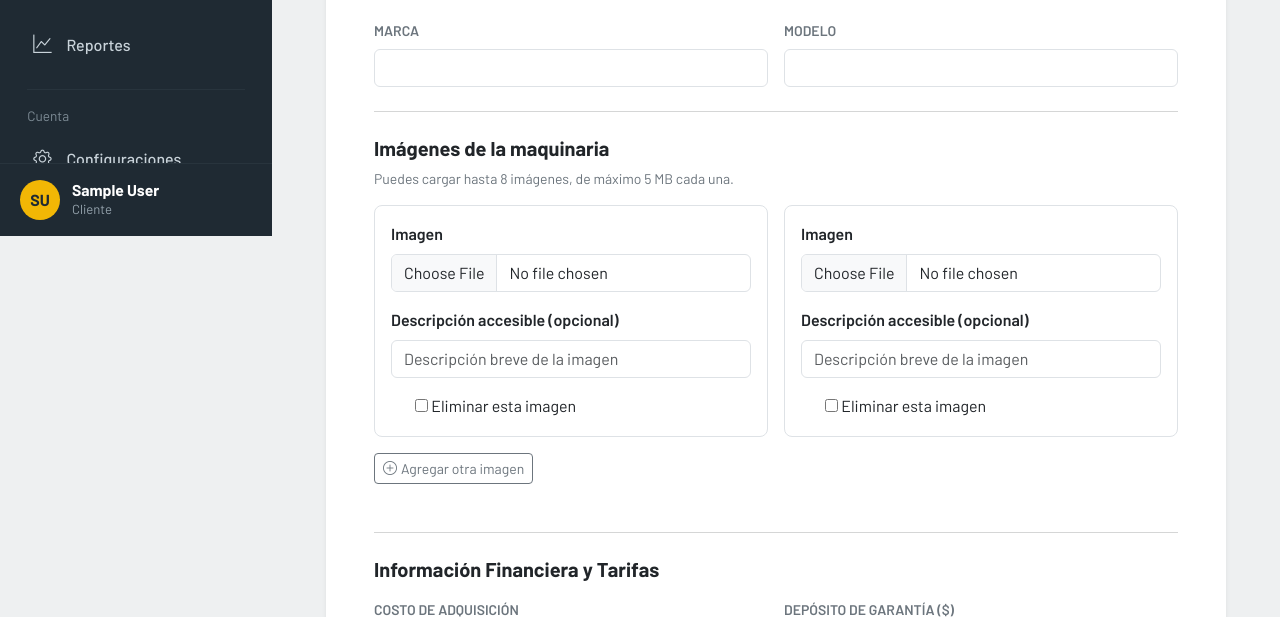
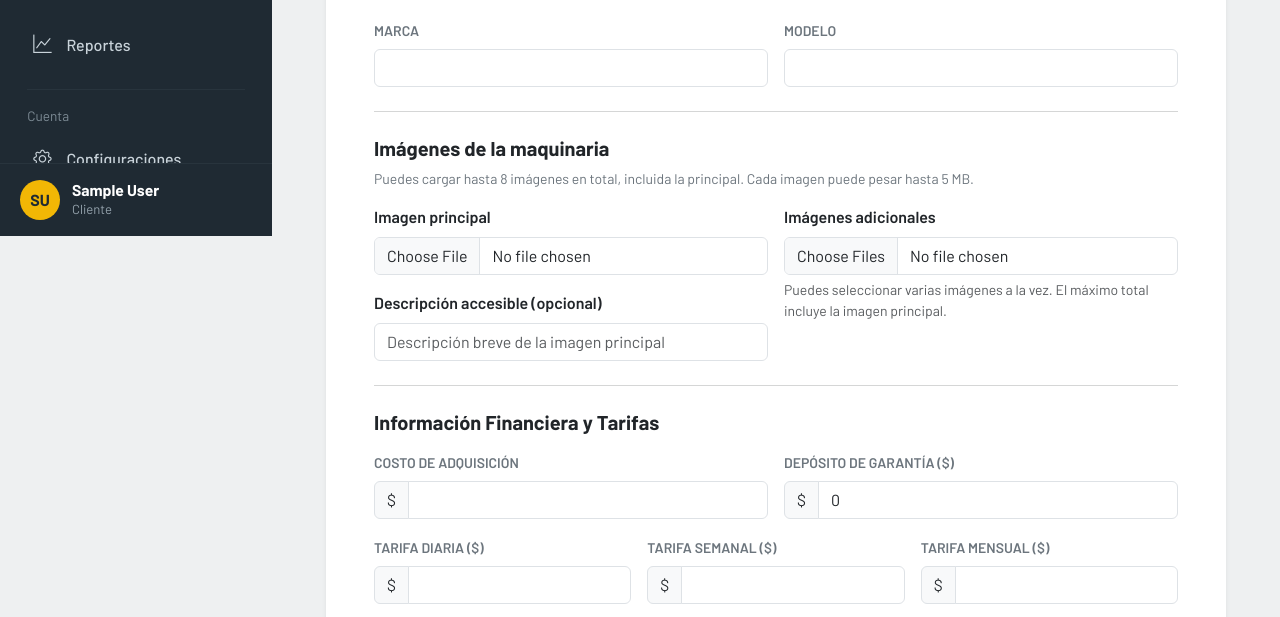
Before and after one commit to aneurysGM/Maquinaria_Proyecto, a Django app: page /inventario/maquinarias/nuevo/ in a window 1280 px wide. Shown: the part 564-1181 px from the top of the page. Run offline with Django 5.2, Linux system fonts and the light colour scheme; the visitor is signed in with stand-in values (Sample User, id 1); data comes from the database, SQL or seed files in the repository.

Commit message:
Agregar soporte para múltiples imágenes en el formulario de maquinaria, incluyendo validaciones de tamaño y límite total de imágenes. Mejorar la interfaz de carga de imágenes en el formulario y ajustar las pruebas para reflejar estos cambios.

```diff
--- a/apps/inventario/forms.py
+++ b/apps/inventario/forms.py
@@ -48,6 +48,28 @@ class MaquinariaImagenForm(forms.ModelForm):
         return imagen
 
 
+class MultipleFileInput(forms.ClearableFileInput):
+    allow_multiple_selected = True
+
+
+class MultipleImageField(forms.ImageField):
+    widget = MultipleFileInput
+
+    def clean(self, data, initial=None):
+        if not data:
+            return []
+        if not isinstance(data, (list, tuple)):
+            data = [data]
+
+        imagenes = []
+        for archivo in data:
+            imagen = super().clean(archivo, initial)
+            if imagen.size > 5 * 1024 * 1024:
+                raise ValidationError('Cada imagen debe pesar 5 MB o menos.')
+            imagenes.append(imagen)
+        return imagenes
+
+
 MaquinariaImagenFormSet = inlineformset_factory(
     Maquinaria,
     MaquinariaImagen,
@@ -59,6 +81,32 @@ MaquinariaImagenFormSet = inlineformset_factory(
 )
 
 class MaquinariaIntegralForm(forms.ModelForm):
+    imagen_principal = forms.ImageField(
+        label='Imagen principal',
+        required=False,
+        widget=forms.ClearableFileInput(attrs={
+            'class': 'form-control',
+            'accept': 'image/*',
+        }),
+    )
+    texto_alternativo_principal = forms.CharField(
+        label='Descripción accesible (opcional)',
+        required=False,
+        max_length=160,
+        widget=forms.TextInput(attrs={
+            'class': 'form-control',
+            'placeholder': 'Descripción breve de la imagen principal',
+        }),
+    )
+    imagenes_adicionales = MultipleImageField(
+        label='Imágenes adicionales',
+        required=False,
+        widget=MultipleFileInput(attrs={
+            'class': 'form-control',
+            'accept': 'image/*',
+        }),
+    )
+
     # --- Campos inyectados para la Unidad Física ---
     numero_serie = forms.CharField(label='Número de serie', max_length=50, widget=forms.TextInput(attrs={'class': 'form-control'}))
     estado = forms.ChoiceField(label='Estado', choices=Unidad.ESTADOS, initial='Disponible', widget=forms.Select(attrs={'class': 'form-select'}))
@@ -134,6 +182,12 @@ class MaquinariaIntegralForm(forms.ModelForm):
             raise ValidationError('Ya existe otra unidad registrada con este número de serie.')
         return numero_serie
 
+    def clean_imagen_principal(self):
+        imagen = self.cleaned_data.get('imagen_principal')
+        if imagen and imagen.size > 5 * 1024 * 1024:
+            raise ValidationError('Cada imagen debe pesar 5 MB o menos.')
+        return imagen
+
     def clean_codigo(self):
         codigo = self.cleaned_data['codigo'].strip()
         coincidencia = Maquinaria.objects.filter(codigo__iexact=codigo)
@@ -152,6 +206,14 @@ class MaquinariaIntegralForm(forms.ModelForm):
 
     def clean(self):
         cleaned_data = super().clean()
+        cantidad_imagenes = bool(cleaned_data.get('imagen_principal'))
+        cantidad_imagenes += len(cleaned_data.get('imagenes_adicionales', []))
+        if cantidad_imagenes > 8:
+            self.add_error(
+                'imagenes_adicionales',
+                'Puedes cargar un máximo de 8 imágenes en total, incluida la principal.',
+            )
+
         if self.unidad_instancia:
             reserva_activa = self.unidad_instancia.solicitudes_alquiler.filter(
                 estado__in=('Pendiente', 'Aprobada'),
--- a/apps/inventario/templates/inventario/maquinaria_form.html
+++ b/apps/inventario/templates/inventario/maquinaria_form.html
@@ -104,13 +104,44 @@
 
                 <hr class="my-4 text-muted opacity-25">
                 <h5 class="fw-bold mb-2 text-dark">Imágenes de la maquinaria</h5>
-                <p class="small text-secondary">Puedes cargar hasta 8 imágenes, de máximo 5 MB cada una.</p>
+                <p class="small text-secondary">Puedes cargar hasta 8 imágenes en total, incluida la principal. Cada imagen puede pesar hasta 5 MB.</p>
                 {{ imagenes_formset.management_form }}
                 {% if imagenes_formset.non_form_errors %}
                 <div class="alert alert-danger py-2 small" role="alert">
                     {{ imagenes_formset.non_form_errors }}
                 </div>
                 {% endif %}
+                {% if not unidad %}
+                <div class="row g-3 mb-3">
+                    <div class="col-md-6">
+                        <label class="form-label fw-semibold" for="{{ form.imagen_principal.id_for_label }}">
+                            {{ form.imagen_principal.label }}
+                        </label>
+                        {{ form.imagen_principal }}
+                        {% if form.imagen_principal.errors %}
+                        <div class="text-danger small">{{ form.imagen_principal.errors }}</div>
+                        {% endif %}
+                        <label class="form-label fw-semibold mt-3" for="{{ form.texto_alternativo_principal.id_for_label }}">
+                            {{ form.texto_alternativo_principal.label }}
+                        </label>
+                        {{ form.texto_alternativo_principal }}
+                        {% if form.texto_alternativo_principal.errors %}
+                        <div class="text-danger small">{{ form.texto_alternativo_principal.errors }}</div>
+                        {% endif %}
+                    </div>
+                    <div class="col-md-6">
+                        <label class="form-label fw-semibold" for="{{ form.imagenes_adicionales.id_for_label }}">
+                            {{ form.imagenes_adicionales.label }}
+                        </label>
+                        {{ form.imagenes_adicionales }}
+                        <div class="form-text">Puedes seleccionar varias imágenes a la vez. El máximo total incluye la imagen principal.</div>
+                        {% if form.imagenes_adicionales.errors %}
+                        <div class="text-danger small">{{ form.imagenes_adicionales.errors }}</div>
+                        {% endif %}
+                    </div>
+                </div>
+                {% endif %}
+                {% if unidad %}
                 <div class="row g-3 mb-3" id="image-formset"
                     data-formset-prefix="{{ imagenes_formset.prefix }}" data-max-num="8">
                     {% for imagen_form in imagenes_formset %}
@@ -155,6 +186,7 @@
                 <button type="button" class="btn btn-outline-secondary btn-sm mb-4" id="add-image-form">
                     <i class="bi bi-plus-circle me-1" aria-hidden="true"></i>Agregar otra imagen
                 </button>
+                {% endif %}
 
                 <hr class="my-4 text-muted opacity-25">
                 <h5 class="fw-bold mb-3 text-dark">Información Financiera y Tarifas</h5>
@@ -313,6 +345,22 @@
 </div>
 <script>
     document.addEventListener('DOMContentLoaded', function () {
+        const form = document.querySelector('form[enctype="multipart/form-data"]');
+        const primaryImage = document.getElementById('id_imagen_principal');
+        const additionalImages = document.getElementById('id_imagenes_adicionales');
+        if (form && primaryImage && additionalImages) {
+            const validateImageCount = function () {
+                const count = primaryImage.files.length + additionalImages.files.length;
+                additionalImages.setCustomValidity(
+                    count > 8
+                        ? 'Puedes cargar un máximo de 8 imágenes en total, incluida la principal.'
+                        : ''
+                );
+            };
+            primaryImage.addEventListener('change', validateImageCount);
+            additionalImages.addEventListener('change', validateImageCount);
+        }
+
         const container = document.getElementById('image-formset');
         const addButton = document.getElementById('add-image-form');
         const template = document.getElementById('empty-image-form');
--- a/apps/inventario/views.py
+++ b/apps/inventario/views.py
@@ -106,6 +106,23 @@ class MaquinariaImagenesMixin:
         if not imagenes_formset.is_valid():
             return self.form_invalid(form)
 
+        cantidad_imagenes_del_formset = sum(
+            1
+            for imagen_form in imagenes_formset.forms
+            if imagen_form.cleaned_data
+            and not imagen_form.cleaned_data.get('DELETE')
+            and imagen_form.cleaned_data.get('imagen')
+        )
+        cantidad_imagenes_nuevas = bool(
+            form.cleaned_data.get('imagen_principal')
+        ) + len(form.cleaned_data.get('imagenes_adicionales', []))
+        if cantidad_imagenes_del_formset + cantidad_imagenes_nuevas > 8:
+            form.add_error(
+                'imagenes_adicionales',
+                'Puedes cargar un máximo de 8 imágenes en total, incluida la principal.',
+            )
+            return self.form_invalid(form)
+
         es_edicion = bool(form.unidad_instancia)
         if not form.instance.pk or form.maquinaria_reactivada:
             form.instance.registrada_por = self.request.user
@@ -114,6 +131,16 @@ class MaquinariaImagenesMixin:
             with transaction.atomic():
                 self.object = form.save()
                 imagenes_formset.instance = self.object
+                imagen_principal = form.cleaned_data.get('imagen_principal')
+                if imagen_principal:
+                    self.object.imagenes.create(
+                        imagen=imagen_principal,
+                        texto_alternativo=form.cleaned_data.get(
+                            'texto_alternativo_principal', ''
+                        ),
+                    )
+                for imagen in form.cleaned_data.get('imagenes_adicionales', []):
+                    self.object.imagenes.create(imagen=imagen)
                 imagenes_formset.save()
         except ValidationError as error:
             for mensaje in error.messages:
```
Also changed, not shown: apps/inventario/tests.py (+51 -13 lines).
